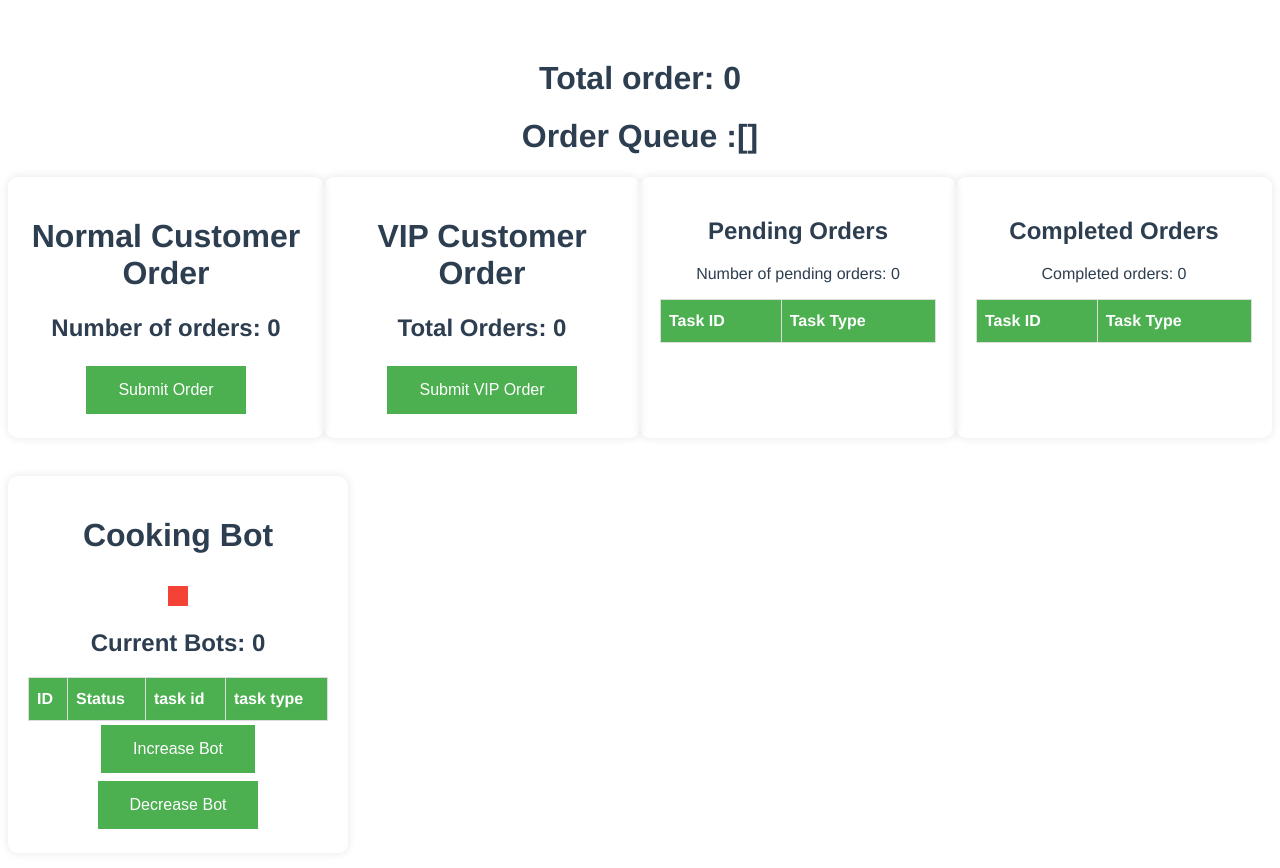
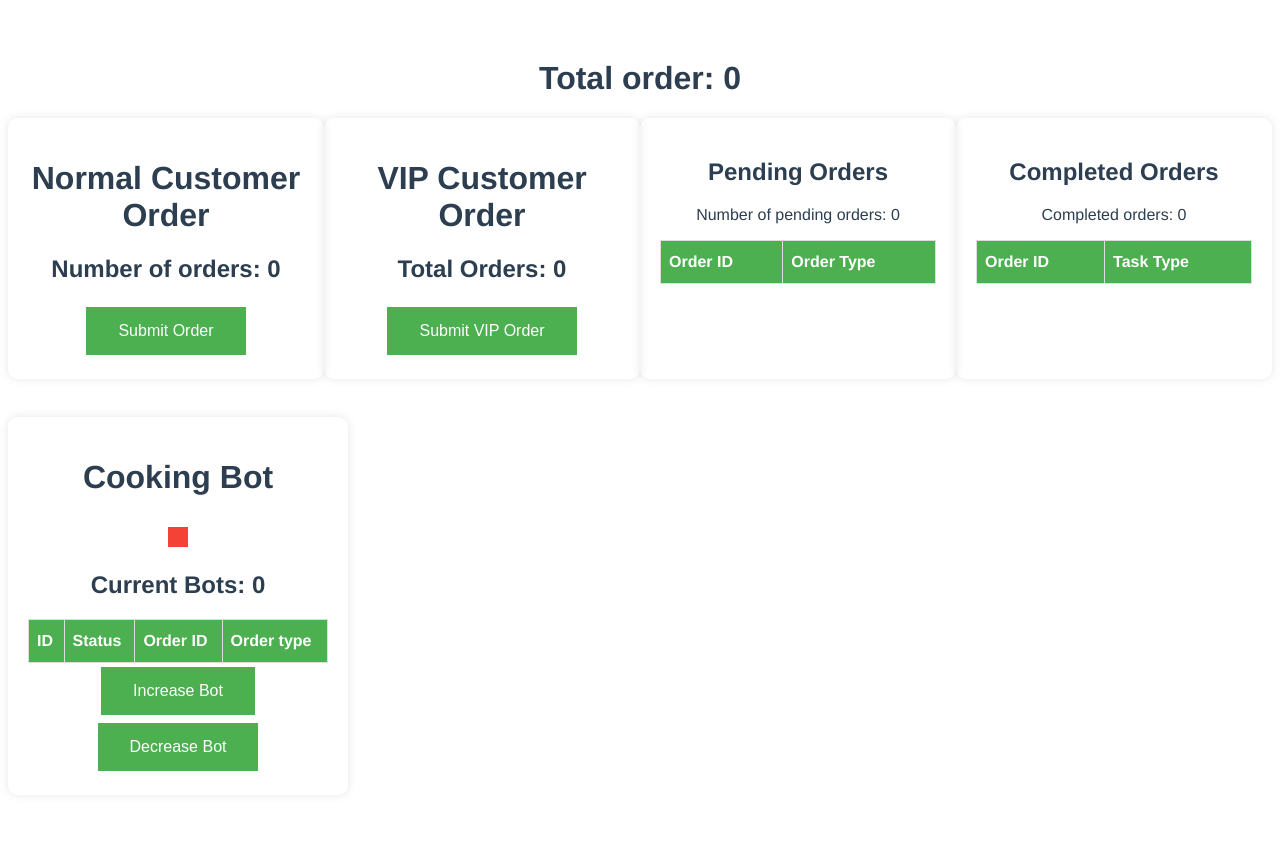
Before and after one commit to wangfanxu/feedme-se-assignment, a Vue app in the folder frontend/: page / in a window 1280 px wide. Shown: the top 868 px of the page. After the commit the page ends 815 px from the top, so only its background shows below. Built offline with nearby package versions, Linux system fonts and the light colour scheme.

Commit message:
commit code

```diff
--- a/frontend/src/App.vue
+++ b/frontend/src/App.vue
@@ -1,7 +1,6 @@
 <template>
   <div id="app">
     <h1>Total order: {{ totalOrderNumber }}</h1>
-    <h1>Order Queue :{{ pendingTaskQueue }}</h1>
     <div class="flex-container">
       <NormalOrder @submitOrderHandler="submitOrderHandler" />
       <VIPOrder @submitOrderHandler="submitOrderHandler" />
@@ -30,13 +29,13 @@ import PendingTask from "./components/PendingTask.vue";
 import CompleteTask from "./components/CompleteTask.vue";
 import { ref, reactive } from "vue";
 
-// const executingTaskQueue = ref([]);
 const pendingTaskQueue = ref([]);
+const completedTasks = ref([]);
 const totalOrderNumber = ref(0);
+const numberOfCompletedTask = ref(0);
+
 let taskId = 0;
-// const pendingTasks = computed(() => pendingTaskQueue.value.length);
-const completedTasks = ref([]);
-const numberOfCompletedTask = ref(0);
+
 const taskType = {
   normalTask: "normal",
   vipTask: "vip",
@@ -97,7 +96,6 @@ const handleVipOrderInsertion = (taskId) => {
 };
 const executeOrder = (botId) => {
   if (!bots[botId]) return; //case bot no longer exist
-  console.log("setting bot", bots[botId]);
   const task = pendingTaskQueue.value.shift();
 
   bots[botId].status = "working";
@@ -154,15 +152,8 @@ const onNewTaskCreated = () => {
   if (!idleBotEntry) return;
 
   const [idleBotId, idleBot] = idleBotEntry;
-  console.log("Idle bot ID:", idleBotId);
-  console.log("Idle bot:", idleBot);
   executeOrder(idleBotId);
 };
-
-// const onNewTaskExecuting = () => {
-//   //set up scheduler for 10s, once done process remove the first element from executingTaskQueue
-//   //then update the completed task
-// };
 </script>
 
 <style>
--- a/frontend/src/components/CompleteTask.vue
+++ b/frontend/src/components/CompleteTask.vue
@@ -5,7 +5,7 @@
     <table class="styled-table">
       <thead>
         <tr>
-          <th>Task ID</th>
+          <th>Order ID</th>
           <th>Task Type</th>
         </tr>
       </thead>
--- a/frontend/src/components/CookingBot.vue
+++ b/frontend/src/components/CookingBot.vue
@@ -9,8 +9,8 @@
         <tr>
           <th>ID</th>
           <th>Status</th>
-          <th>task id</th>
-          <th>task type</th>
+          <th>Order ID</th>
+          <th>Order type</th>
         </tr>
       </thead>
       <tbody>
--- a/frontend/src/components/PendingTask.vue
+++ b/frontend/src/components/PendingTask.vue
@@ -5,8 +5,8 @@
     <table class="styled-table">
       <thead>
         <tr>
-          <th>Task ID</th>
-          <th>Task Type</th>
+          <th>Order ID</th>
+          <th>Order Type</th>
         </tr>
       </thead>
       <tbody>
```
